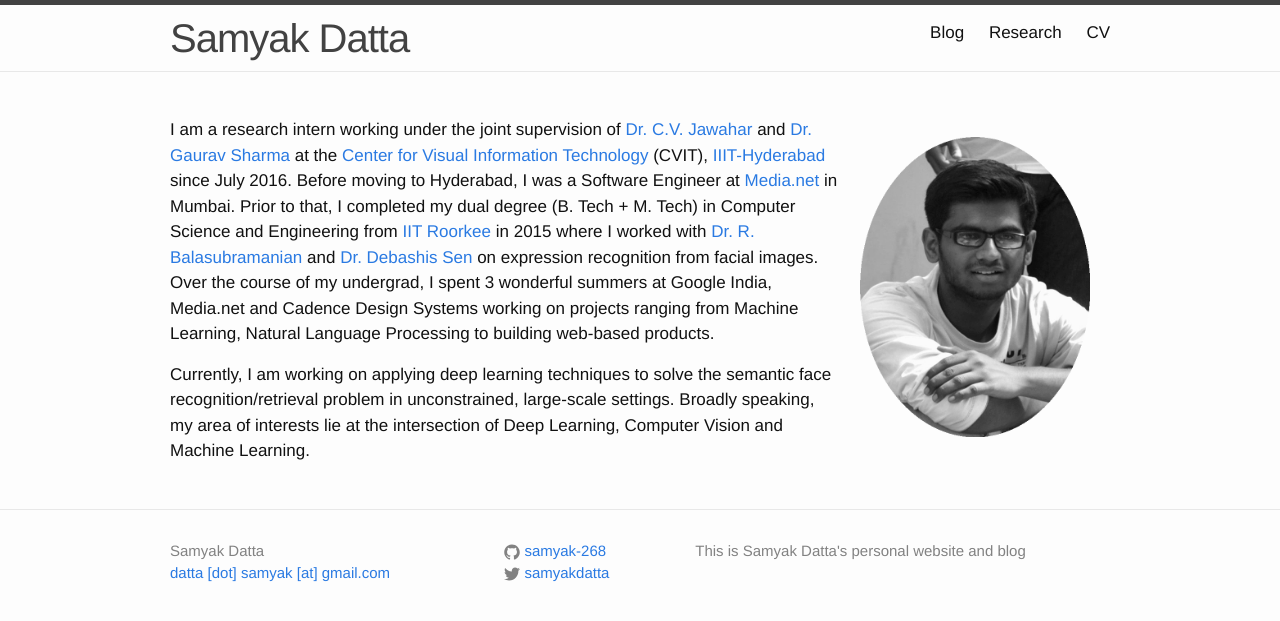
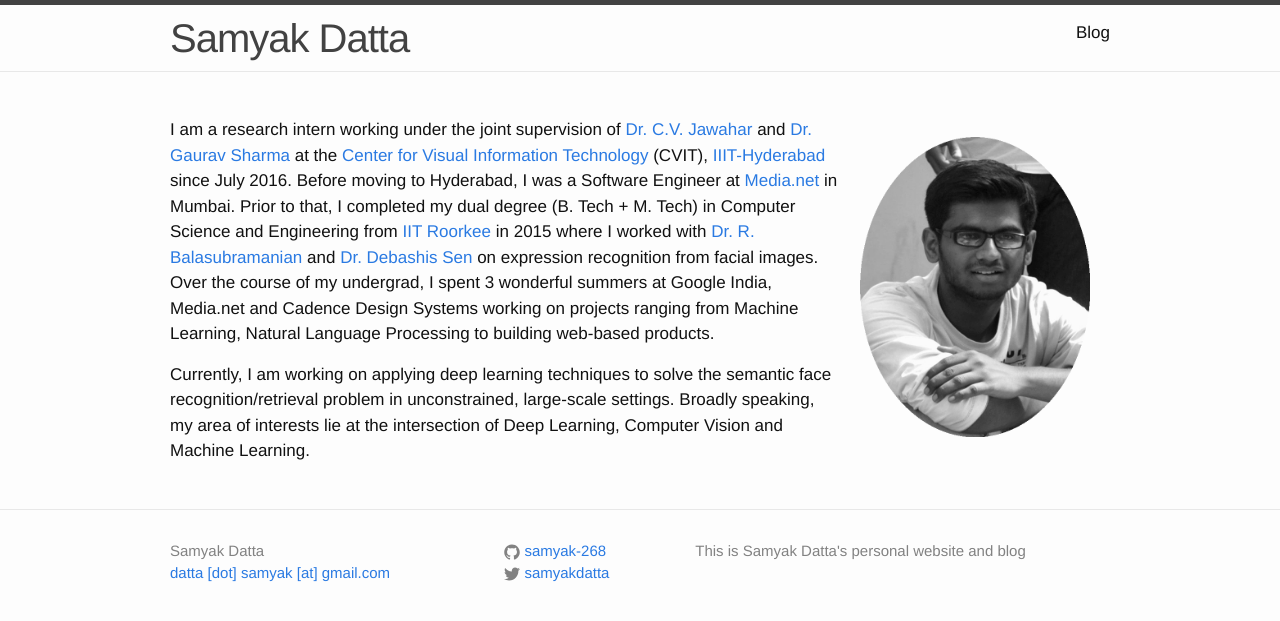
Before and after one commit to VirajBagal/VirajBagal.github.io, a Jekyll site: the page built from index.md, in a window 1280 px wide. Shown: the top 621 px of the page. Built offline with Jekyll 4.4.1, drawn with Linux system fonts in a browser that asks for light colours.

Commit message:
Suppressing "Research" and "CV" tabs for the time being

```diff
--- a/_includes/header.html
+++ b/_includes/header.html
@@ -15,8 +15,8 @@
 
       <div class="trigger">
         <a class="page-link" href="/blog/">Blog</a>
-        <a class="page-link" href="/research/">Research</a>
-        <a class="page-link" href="/cv/cv.pdf">CV</a>
+        <!-- <a class="page-link" href="/research/">Research</a> -->
+        <!-- <a class="page-link" href="/cv/cv.pdf">CV</a> -->
       </div>
     </nav>
 
```
